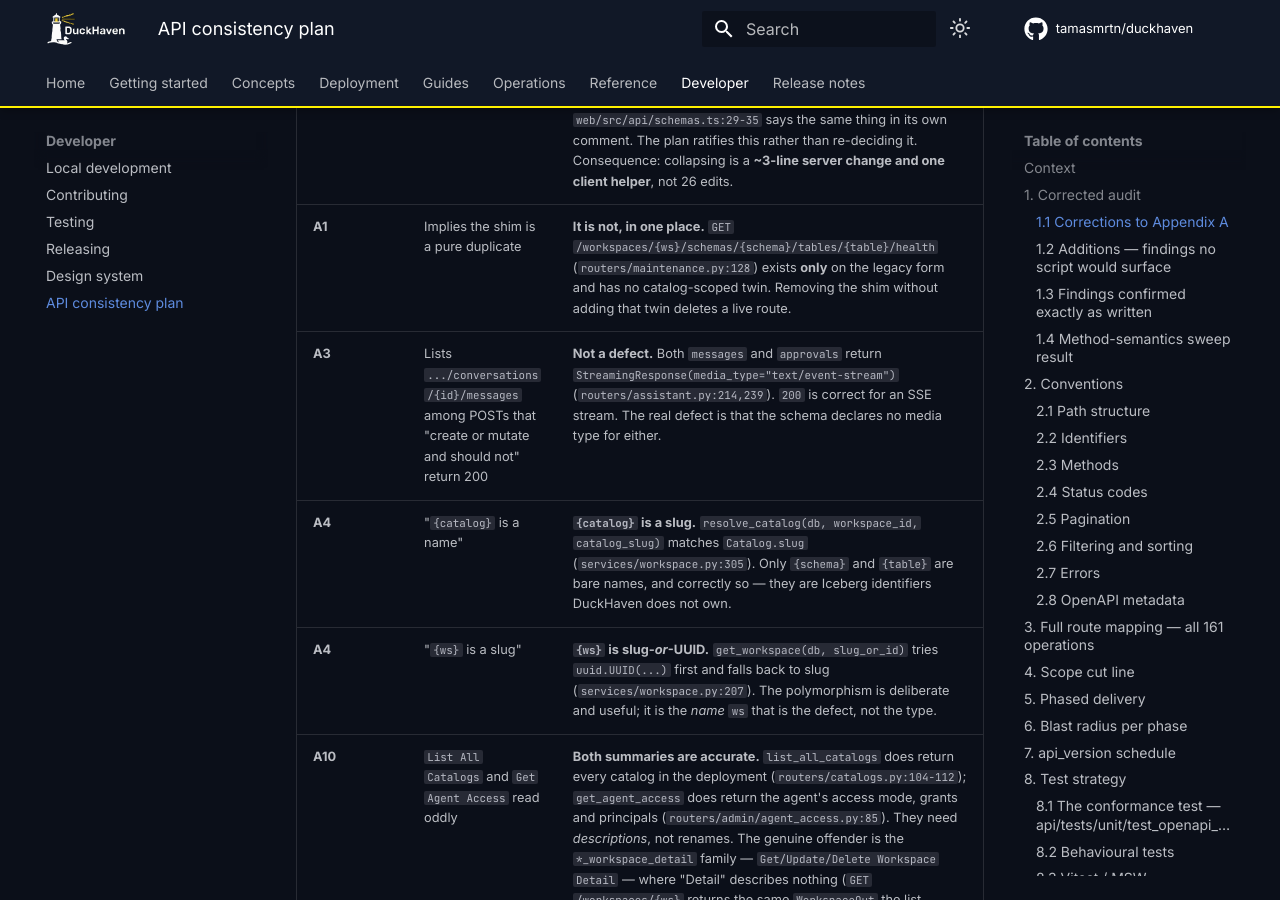
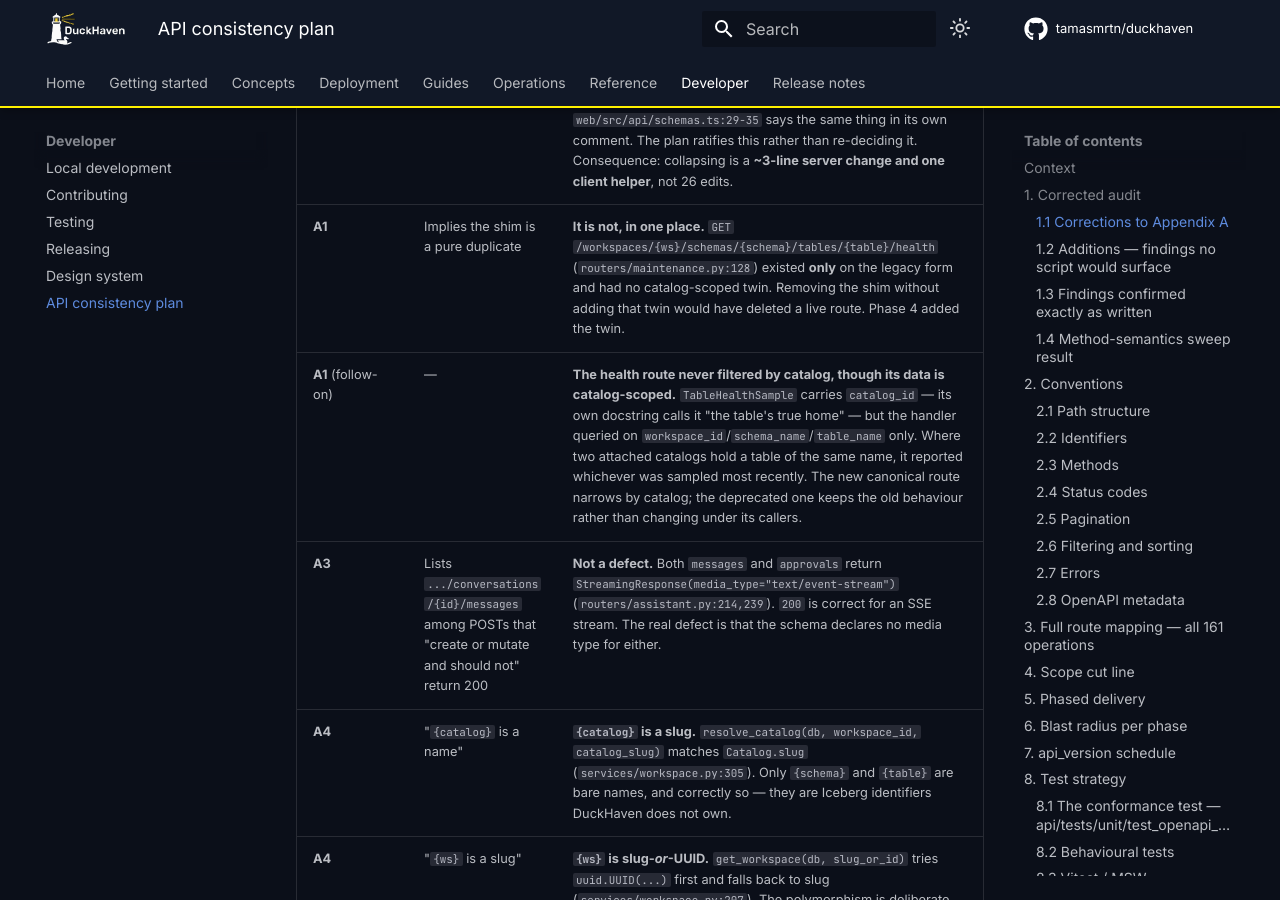
Before and after one commit to tamasmrtn/duckhaven, an MkDocs documentation site: the page built from docs/developer/api-consistency-plan.md, in a window 1280 px wide and 900 px high, scrolled down 1305 px. Built offline with MkDocs 1.6.1 and Material for MkDocs 9.7.7, drawn with Linux system fonts in a browser that asks for light colours; comment, search, counter and statistics services are not loaded; some of the changed text lies outside the part shown.

Commit message:
Record the phase 4 corrections in the plan
Two things the plan did not anticipate: the ws/slug/metric_name renames
had to be aliases rather than renames, and the table-health route turned
out to have a catalog dimension in its data that the handler ignored.

```diff
--- a/docs/developer/api-consistency-plan.md
+++ b/docs/developer/api-consistency-plan.md
@@ -38,7 +38,8 @@
 |---|---|---|
 | **A1** | "10 path pairs, **20 of 161** operations" | 10 path pairs, but **26 operations** (13 per side). Counting by path undercounts the multi-method paths (`/schemas` and `/schemas/{schema}/tables` each carry GET+POST; `/schemas/{schema}/tables/{table}` carries GET+DELETE). |
 | **A1** | Framed as an open question | **Already decided in the code.** `api/src/api/routers/schemas.py:821-856` registers the pairs from a `_ROUTES` table against `_CANON = "/workspaces/{ws}/catalogs/{catalog}/schemas"` and `_LEGACY = "/workspaces/{ws}/schemas"`, with the comment *"canonical (catalog-scoped) + legacy (default catalog)"*. `web/src/api/schemas.ts:29-35` says the same thing in its own comment. The plan ratifies this rather than re-deciding it. Consequence: collapsing is a **~3-line server change and one client helper**, not 26 edits. |
-| **A1** | Implies the shim is a pure duplicate | **It is not, in one place.** `GET /workspaces/{ws}/schemas/{schema}/tables/{table}/health` (`routers/maintenance.py:128`) exists **only** on the legacy form and has no catalog-scoped twin. Removing the shim without adding that twin deletes a live route. |
+| **A1** | Implies the shim is a pure duplicate | **It is not, in one place.** `GET /workspaces/{ws}/schemas/{schema}/tables/{table}/health` (`routers/maintenance.py:128`) existed **only** on the legacy form and had no catalog-scoped twin. Removing the shim without adding that twin would have deleted a live route. Phase 4 added the twin. |
+| **A1** (follow-on) | — | **The health route never filtered by catalog, though its data is catalog-scoped.** `TableHealthSample` carries `catalog_id` — its own docstring calls it "the table's true home" — but the handler queried on `workspace_id`/`schema_name`/`table_name` only. Where two attached catalogs hold a table of the same name, it reported whichever was sampled most recently. The new canonical route narrows by catalog; the deprecated one keeps the old behaviour rather than changing under its callers. |
 | **A3** | Lists `.../conversations/{id}/messages` among POSTs that "create or mutate and should not" return 200 | **Not a defect.** Both `messages` and `approvals` return `StreamingResponse(media_type="text/event-stream")` (`routers/assistant.py:214,239`). `200` is correct for an SSE stream. The real defect is that the schema declares no media type for either. |
 | **A4** | "`{catalog}` is a name" | **`{catalog}` is a slug.** `resolve_catalog(db, workspace_id, catalog_slug)` matches `Catalog.slug` (`services/workspace.py:305`). Only `{schema}` and `{table}` are bare names, and correctly so — they are Iceberg identifiers DuckHaven does not own. |
 | **A4** | "`{ws}` is a slug" | **`{ws}` is slug-*or*-UUID.** `get_workspace(db, slug_or_id)` tries `uuid.UUID(...)` first and falls back to slug (`services/workspace.py:207`). The polymorphism is deliberate and useful; it is the *name* `ws` that is the defect, not the type. |
@@ -130,6 +131,15 @@
 Consequences: `{ws}`→`{workspace}`, `{sa_id}`→`{service_account_id}`, `{sq_id}`→`{saved_query_id}`,
 `{rec_id}`→`{recommendation_id}`, `{backend_id}`→`{storage_backend_id}`, `{slug}`→`{model}`,
 `{metric_name}`/`{name}`→`{metric}` (fixing B4), `{name}`→`{dataset}`/`{dimension}`/`{relationship}`.
+
+!!! note "Three of these are aliased, not renamed"
+    `{ws}`, `{slug}` and `{metric_name}` name something the handler already has a
+    variable for: 48 of the 50 handlers taking `ws` bind a local `workspace`, and 16 of
+    the 17 taking `slug` bind a local `model`. Renaming the parameter would shadow that
+    local in almost every handler. They use `Annotated[str, Path(alias="workspace")]`
+    instead: the schema and every generated client see the conventional name, the Python
+    parameter keeps the short one, and no handler body changes. The remaining renames have
+    no such collision and are plain renames.
 
 Two documented exceptions:
 
```
